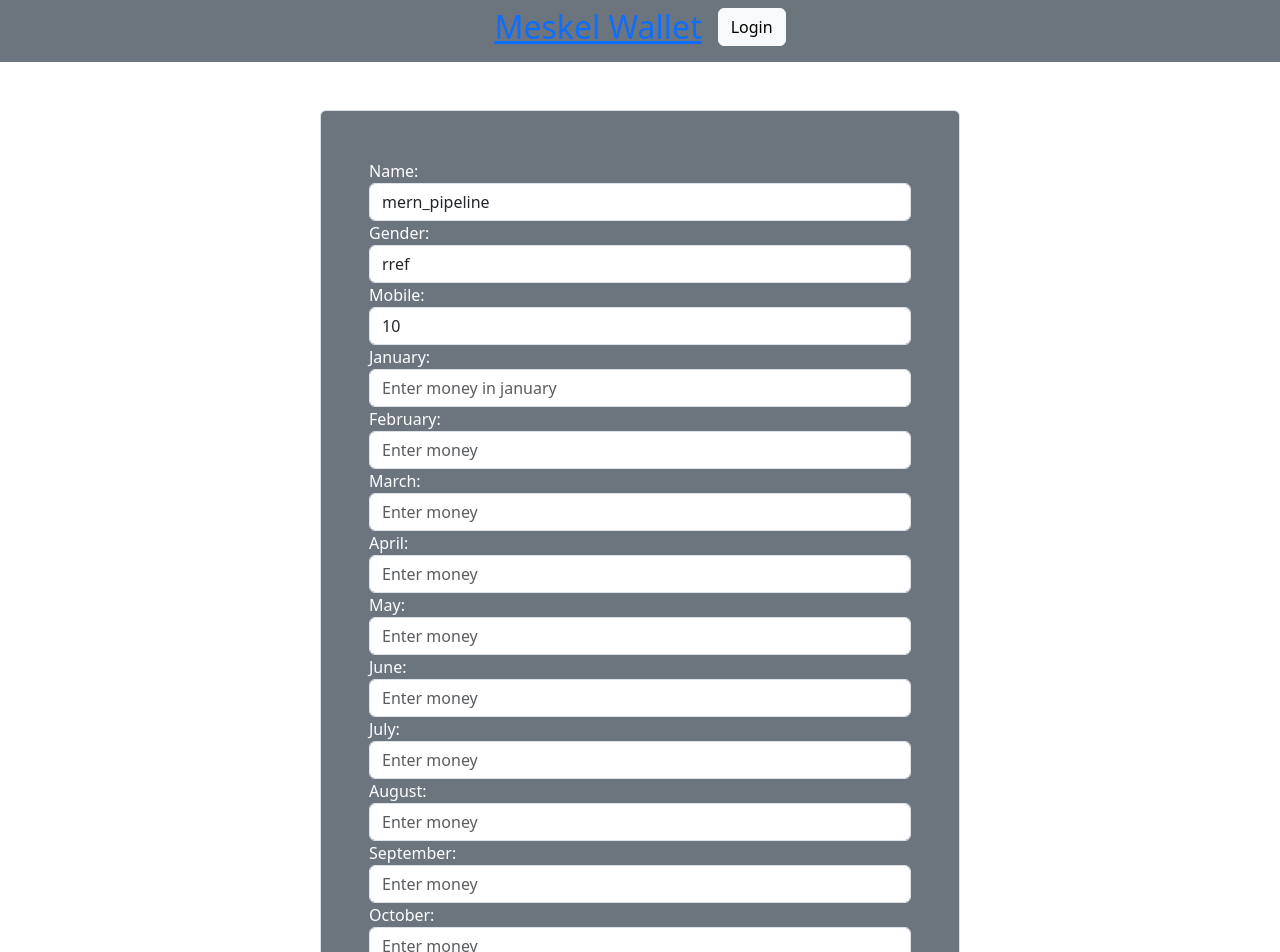
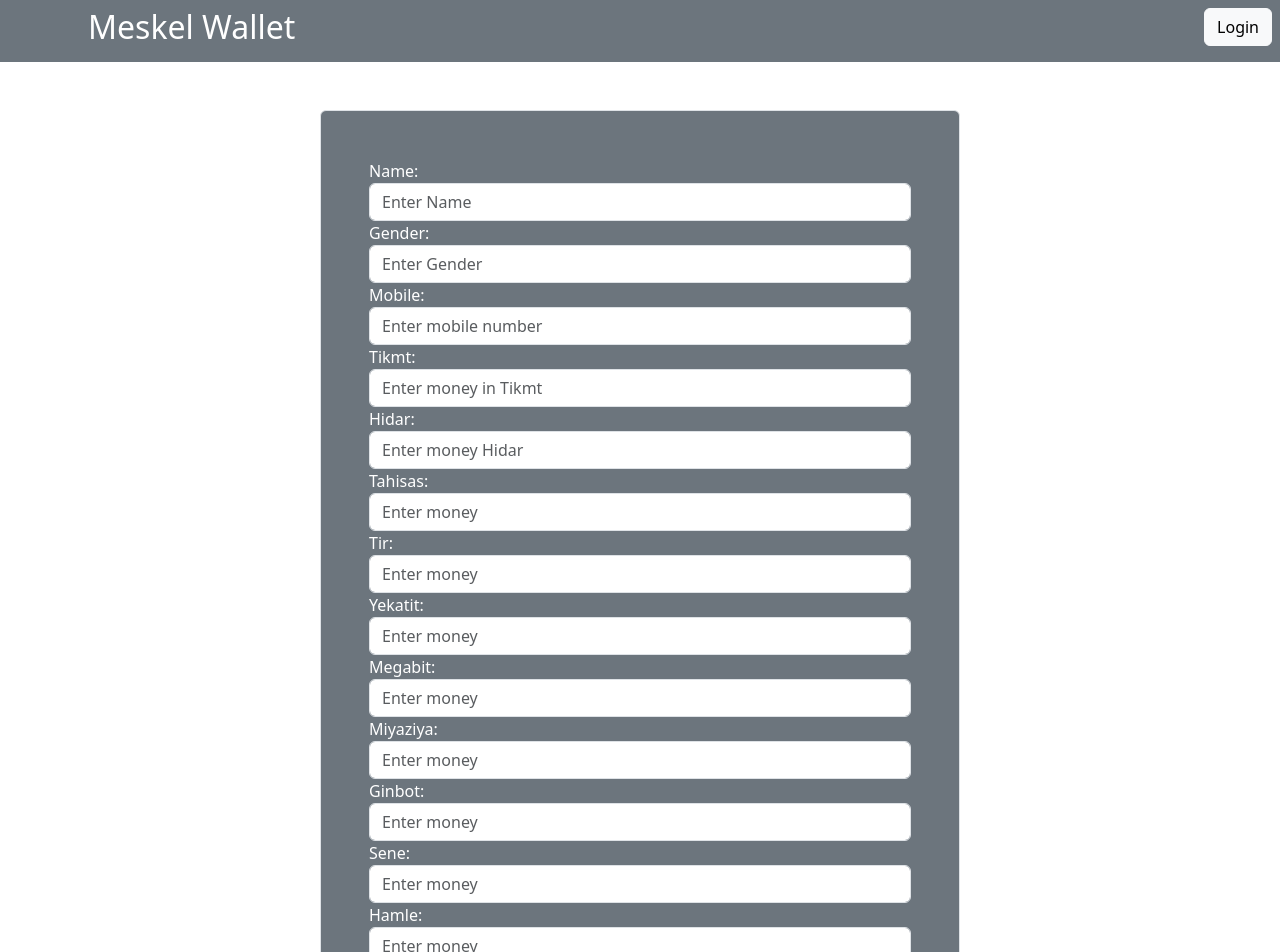
Before and after one commit to Betelhem-Belete/MeskelWallet_Client, a React (Vite) app: page /edit/02b48afb-0677-4556-8d06-d6d03f1ef16d in a window 1280 px wide. Shown: the top 952 px of the page. Built offline with nearby package versions, Linux system fonts and the light colour scheme; no server answers; data requests are answered from the project's data file.

Commit message:
updated full functinallity

```diff
--- a/db.json
+++ b/db.json
@@ -92,15 +92,16 @@
       "mobile": "32",
       "january": "",
       "february": "",
-      "march": "",
-      "april": "",
-      "may": "",
-      "june": "",
+      "march": "1",
+      "april": "1",
+      "may": "1",
+      "june": "11",
       "july": "",
-      "augest": "",
-      "september": "",
-      "november": "",
-      "december": ""
+      "augest": "12",
+      "september": "2",
+      "november": "33",
+      "december": "3",
+      "october": "32"
     },
     {
       "id": "37723814-a6c7-4308-96f8-3df50a0104b3",
@@ -109,7 +110,7 @@
       "mobile": "32",
       "january": "333",
       "february": "332",
-      "march": "",
+      "march": "444443",
       "april": "333",
       "may": "",
       "june": "333",
@@ -188,38 +189,22 @@
       "december": ""
     },
     {
-      "id": "78b4cee1-8011-45bb-9eac-a3e29d6c9f56",
-      "name": "first_jenkins_project",
-      "gender": "dvvvvvvv",
-      "mobile": "221",
+      "id": "438142f7-cbb0-4049-a32b-aa419797d7dd",
+      "name": "beti",
+      "gender": "f",
+      "mobile": "09",
       "january": "",
-      "february": "",
-      "march": "",
-      "april": "",
+      "february": "1",
+      "march": "1",
+      "april": "2",
       "may": "",
-      "june": "",
-      "july": "",
-      "augest": "",
-      "september": "",
-      "november": "",
-      "december": ""
-    },
-    {
-      "id": "3f33508a-8f41-4000-a8f4-c36cea147899",
-      "name": "mern_pipeline",
-      "gender": "dvvvvvvv",
-      "mobile": "221",
-      "january": "",
-      "february": "",
-      "march": "",
-      "april": "",
-      "may": "",
-      "june": "",
-      "july": "",
-      "augest": "",
-      "september": "",
-      "november": "",
-      "december": ""
+      "june": "3",
+      "july": "2",
+      "augest": "3",
+      "september": "2",
+      "november": "32",
+      "december": "",
+      "october": "3"
     }
   ]
 }
--- a/src/Components/Dashboard.jsx
+++ b/src/Components/Dashboard.jsx
@@ -6,21 +6,21 @@ import { useNavigate } from 'react-router-dom';
 
 const Dashboard = () => {
   const [people, setPeople] = useState({
-    id: uuid(),
     name: '',
     gender: '',
     mobile: '',
-    january: '',
-    february: '',
-    march: '',
-    april: '',
-    may: '',
-    june: '',
-    july: '',
-    augest: '',
-    september: '',
-    november: '',
-    december: '',
+    Tikmt: '',
+    Hidar: '',
+    Tahisas: '',
+    Tir: '',
+    Yekatit: '',
+    Megabit: '',
+    Miyaziya: '',
+    Ginbot: '',
+    Sene: '',
+    Hamle: '',
+    Nehase: '',
+    Meskerm: ''
   });
 
   const navigate = useNavigate();
@@ -32,13 +32,14 @@ const Dashboard = () => {
   const handleSubmit = (e) => {
     e.preventDefault();
     axios
-      .post('http://localhost:3030/people', people)
+      .post('http://localhost:3030/add', people)
       .then((result) => {
         alert('Person added sucessfully');
         navigate('/');
         console.log(result);
       })
       .catch((err) => console.log(err));
+      console.log("from dashboard",people)
   };
   return (
     <div className="d-flex w-100 justify-content-center align-items-center">
@@ -77,110 +78,120 @@ const Dashboard = () => {
             />
           </div>
           <div>
-            <label htmlFor="january">Money in January: </label>
+            <label htmlFor="Tikmt">Money in Tikmt: </label>
             <input
               type="number"
-              name="january"
+              name="Tikmt"
               className="form-control"
               placeholder="amount of money"
               onChange={handleInput}
             />
           </div>
           <div>
-            <label htmlFor="february">Money in February: </label>
+            <label htmlFor="Hidar">Money in Hidar: </label>
             <input
               type="number"
-              name="february"
+              name="Hidar"
               className="form-control"
               placeholder="amount of money"
               onChange={handleInput}
             />
           </div>
           <div>
-            <label htmlFor="march">Money in March: </label>
+            <label htmlFor="Tahisas">Money in Tahisas: </label>
             <input
               type="number"
-              name="march"
+              name="Tahisas"
               className="form-control"
               placeholder="amount of money"
               onChange={handleInput}
             />
           </div>
           <div>
-            <label htmlFor="aril">Money in April: </label>
+            <label htmlFor="Tir">Money in Tir: </label>
             <input
               type="number"
-              name="april"
+              name="Tir"
               className="form-control"
               placeholder="amount of money"
               onChange={handleInput}
             />
           </div>
           <div>
-            <label htmlFor="june">Money in June: </label>
+            <label htmlFor="Yekatit">Money in Yekatit: </label>
             <input
               type="number"
-              name="june"
+              name="Yekatit"
               className="form-control"
               placeholder="amount of money"
               onChange={handleInput}
             />
           </div>
           <div>
-            <label htmlFor="july">Money in July: </label>
+            <label htmlFor="Megabit">Money in Megabit: </label>
             <input
               type="number"
-              name="july"
+              name="Megabit"
               className="form-control"
               placeholder="amount of money"
               onChange={handleInput}
             />
           </div>
           <div>
-            <label htmlFor="augest">Money in August: </label>
+            <label htmlFor="Miyaziya">Money in Miyaziya: </label>
             <input
               type="number"
-              name="augest"
+              name="Miyaziya"
               className="form-control"
               placeholder="amount of money"
               onChange={handleInput}
             />
           </div>
           <div>
-            <label htmlFor="september">Money in September: </label>
+            <label htmlFor="Ginbot">Money in Ginbot: </label>
             <input
               type="number"
-              name="september"
+              name="Ginbot"
               className="form-control"
               placeholder="amount of money"
               onChange={handleInput}
             />
           </div>
           <div>
-            <label htmlFor="october">Money in October: </label>
+            <label htmlFor="Sene">Money in Sene: </label>
             <input
               type="number"
-              name="october"
+              name="Sene"
               className="form-control"
               placeholder="amount of money"
               onChange={handleInput}
             />
           </div>
           <div>
-            <label htmlFor="november">Money in November:: </label>
+            <label htmlFor="Hamle">Money in Hamle:: </label>
             <input
               type="number"
-              name="november"
+              name="Hamle"
               className="form-control"
               placeholder="amount of money"
               onChange={handleInput}
             />
           </div>
           <div>
-            <label htmlFor="december">Money in December: </label>
+            <label htmlFor="Nehase">Money in Nehase: </label>
             <input
               type="number"
-              name="december"
+              name="Nehase"
+              className="form-control"
+              placeholder="amount of money"
+              onChange={handleInput}
+            />
+          </div>
+          <div>
+            <label htmlFor="Meskerm">Money in Meskerm: </label>
+            <input
+              type="number"
+              name="Meskerm"
               className="form-control"
               placeholder="amount of money"
               onChange={handleInput}
--- a/src/Components/Edit.jsx
+++ b/src/Components/Edit.jsx
@@ -6,27 +6,27 @@ const Edit = () => {
   const { id } = useParams(); //take id from url
 
   const [people, setPeople] = useState({
-    id: id,
     name: '',
     gender: '',
     mobile: '',
-    january: '',
-    february: '',
-    march: '',
-    april: '',
-    may: '',
-    june: '',
-    july: '',
-    augest: '',
-    september: '',
-    november: '',
-    december: '',
+    Tikmt: '',
+    Hidar: '',
+    Tahisas: '',
+    Tir: '',
+    Yekatit: '',
+    Megabit: '',
+    Miyaziya: '',
+    Ginbot: '',
+    Sene: '',
+    Hamle: '',
+    Nehase: '',
+    Meskerm: '',
   });
 
   //get/fetch the data or record
   useEffect(() => {
     axios
-      .get('http://localhost:3030/people/' + id)
+      .get('http://localhost:3030/' + id)
       .then((result) => setPeople(result.data))
       .catch((err) => console.log(err));
   }, []);
@@ -40,7 +40,7 @@ const Edit = () => {
   const handleSubmit = (e) => {
     e.preventDefault();
     axios
-      .put('http://localhost:3030/people/' + id, people)
+      .put('http://localhost:3030/edit/' + id, people)
       .then((result) => {
         alert('Person Updated sucessfully');
         navigate('/');
@@ -88,135 +88,135 @@ const Edit = () => {
             />
           </div>
           <div>
-            <label htmlFor="january">January: </label>
+            <label htmlFor="Tikmt">Tikmt: </label>
             <input
               type="number"
-              name="january"
+              name="Tikmt"
               className="form-control"
-              placeholder="Enter money in january"
+              placeholder="Enter money in Tikmt"
               onChange={handleInput}
-              value={people.january}
+              value={people.Tikmt}
             />
           </div>
           <div>
-            <label htmlFor="mobile">February: </label>
+            <label htmlFor="Hidar">Hidar: </label>
             <input
               type="number"
-              name="february"
+              name="Hidar"
+              className="form-control"
+              placeholder="Enter money Hidar"
+              onChange={handleInput}
+              value={people.Hidar}
+            />
+          </div>
+          <div>
+            <label htmlFor="Tahisas">Tahisas: </label>
+            <input
+              type="number"
+              name="Tahisas"
               className="form-control"
               placeholder="Enter money"
               onChange={handleInput}
-              value={people.february}
+              value={people.Tahisas}
             />
           </div>
           <div>
-            <label htmlFor="march">March: </label>
+            <label htmlFor="april">Tir: </label>
             <input
               type="number"
-              name="march"
+              name="Tir"
               className="form-control"
               placeholder="Enter money"
               onChange={handleInput}
-              value={people.march}
+              value={people.Tir}
             />
           </div>
           <div>
-            <label htmlFor="april">April: </label>
+            <label htmlFor="Yekatit">Yekatit: </label>
             <input
               type="number"
-              name="april"
+              name="Yekatit"
               className="form-control"
               placeholder="Enter money"
               onChange={handleInput}
-              value={people.april}
+              value={people.Yekatit}
             />
           </div>
           <div>
-            <label htmlFor="may">May: </label>
+            <label htmlFor="Megabit">Megabit: </label>
             <input
               type="number"
-              name="may"
+              name="Megabit"
               className="form-control"
               placeholder="Enter money"
               onChange={handleInput}
-              value={people.may}
+              value={people.Megabit}
             />
           </div>
           <div>
-            <label htmlFor="june">June: </label>
+            <label htmlFor="Miyaziya">Miyaziya: </label>
             <input
               type="number"
-              name="june"
+              name="Miyaziya"
               className="form-control"
               placeholder="Enter money"
               onChange={handleInput}
-              value={people.june}
+              value={people.Miyaziya}
             />
           </div>
           <div>
-            <label htmlFor="july">July: </label>
+            <label htmlFor="Ginbot">Ginbot: </label>
             <input
               type="number"
-              name="july"
+              name="Ginbot"
               className="form-control"
               placeholder="Enter money"
               onChange={handleInput}
-              value={people.july}
+              value={people.Ginbot}
             />
           </div>
           <div>
-            <label htmlFor="augest">August: </label>
+            <label htmlFor="Sene">Sene: </label>
             <input
               type="number"
-              name="augest"
+              name="Sene"
               className="form-control"
               placeholder="Enter money"
               onChange={handleInput}
-              value={people.augest}
+              value={people.Sene}
             />
           </div>
           <div>
-            <label htmlFor="september">September: </label>
+            <label htmlFor="Hamle">Hamle: </label>
             <input
               type="number"
-              name="september"
+              name="Hamle"
               className="form-control"
               placeholder="Enter money"
               onChange={handleInput}
-              value={people.september}
+              value={people.Hamle}
             />
           </div>
           <div>
-            <label htmlFor="october">October: </label>
+            <label htmlFor="Nehase">Nehase: </label>
             <input
               type="number"
-              name="october"
+              name="Nehase"
               className="form-control"
               placeholder="Enter money"
               onChange={handleInput}
-              value={people.october}
+              value={people.Nehase}
             />
           </div>
           <div>
-            <label htmlFor="november">November: </label>
+            <label htmlFor="Meskerm">Meskerm: </label>
             <input
               type="number"
-              name="november"
+              name="Meskerm"
               className="form-control"
               placeholder="Enter money"
               onChange={handleInput}
-              value={people.november}
-            />
-          </div>
-          <div>
-            <label htmlFor="december">December: </label>
-            <input
-              type="number"
-              name="december"
-              className="form-control"
-              placeholder="Enter money"
-              onChange={handleInput}
-              value={people.december}
+              value={people.Meskerm}
             />
           </div>
           <button className="btn btn-info mt-1">Edit</button>
--- a/src/Components/Home.jsx
+++ b/src/Components/Home.jsx
@@ -1,25 +1,27 @@
 import React, { useEffect, useState } from 'react';
 import 'bootstrap/dist/css/bootstrap.min.css';
 import axios from 'axios';
-import { v4 as uuid } from 'uuid';
 import { Link, useNavigate } from 'react-router-dom';
+import { UseAuthContext } from "../Hooks/useAuthContext";
 
 const Home = () => {
   const [people, setPeople] = useState([]);
   const navigate = useNavigate();
+  const { user } = UseAuthContext();
 
   useEffect(() => {
     axios
-      .get('http://localhost:3030/people')
+      .get('http://localhost:3030/')
       .then((result) => setPeople(result.data))
       .catch((err) => console.log(err));
-  },[]);
-
+  }, []);
+  console.log("from HOme", people)
+  ////////
   const handleDelete = (id) => {
     const confirm = window.confirm('Do you want to delete?');
     if (confirm) {
       axios
-        .delete('http://localhost:3030/people/' + id)
+        .delete('http://localhost:3030/delete/' + id)
         .then((result) => {
           alert('record deleted');
           navigate('/');
@@ -38,54 +40,55 @@ const Home = () => {
                   <th>Name</th>
                   <th>Gender</th>
                   <th>Mobile</th>
-                  <th>January</th>
-                  <th>February</th>
-                  <th>March</th>
-                  <th>April</th>
-                  <th>May</th>
-                  <th>June</th>
-                  <th>July</th>
-                  <th>August</th>
-                  <th>September</th>
-                  <th>October</th>
-                  <th>November</th>
-                  <th>December</th>
+                  <th>Tikmt</th>
+                  <th>Hidar</th>
+                  <th>Tahisas</th>
+                  <th>Tir</th>
+                  <th>Yekatit</th>
+                  <th>Megabit</th>
+                  <th>Miyaziya</th>
+                  <th>Ginbot</th>
+                  <th>Sene</th>
+                  <th>Hamle</th>
+                  <th>Nehase</th>
+                  <th>Meskerm</th>
                   <th>Action</th>
                 </tr>
               </thead>
               <tbody>
                 {people.map((person) => (
-                  <tr key={person.id}>
-                    <td>{person.name}</td>
-                    <td>{person.gender}</td>
-                    <td>{person.mobile}</td>
-                    <td>{person.january}</td>
-                    <td>{person.february}</td>
-                    <td>{person.march}</td>
-                    <td>{person.april}</td>
-                    <td>{person.may}</td>
-                    <td>{person.june}</td>
-                    <td>{person.july}</td>
-                    <td>{person.august}</td>
-                    <td>{person.september}</td>
-                    <td>{person.october}</td>
-                    <td>{person.november}</td>
-                    <td>{person.december}</td>
+                  <tr key={person._id}>
+                    <td>{person.name ? person.name : '--'}</td>
+                    <td>{person.gender ? person.gender : '--'}</td>
+                    <td>{person.mobile ? person.mobile : '--'}</td>
+                    <td>{person.Tikmt ? person.Tikmt : '--'}</td>
+                    <td>{person.Hidar ? person.Hidar : '--'}</td>
+                    <td>{person.Tahisas ? person.Tahisas : '--'}</td>
+                    <td>{person.Tir ? person.Tir : '--'}</td>
+                    <td>{person.Yekatit ? person.Yekatit : '--'}</td>
+                    <td>{person.Megabit ? person.Megabit : '--'}</td>
+                    <td>{person.Miyaziya ? person.Miyaziya : '--'}</td>
+                    <td>{person.Ginbot ? person.Ginbot : '--'}</td>
+                    <td>{person.Sene ? person.Sene : '--'}</td>
+                    <td>{person.Hamle ? person.Hamle : '--'}</td>
+                    <td>{person.Nehase ? person.Nehase : '--'}</td>
+                    <td>{person.Meskerm ? person.Meskerm : '--'}</td>
+
                     <td>
-                      <div className="d-flex justify-content-between align-items-center">
+                      {user && <div className="d-flex justify-content-between align-items-center">
                         <Link
-                          to={`/edit/${person.id}`}
+                          to={`/edit/${person._id}`}
                           className="btn btn-success btn-sm"
                         >
                           Edit
                         </Link>
                         <button
-                          onClick={() => handleDelete(person.id)}
+                          onClick={() => handleDelete(person._id)}
                           className="btn btn-danger btn-sm"
                         >
                           Delete
                         </button>
-                      </div>
+                      </div>}
                     </td>
                   </tr>
                 ))}
--- a/src/Components/Navbar.jsx
+++ b/src/Components/Navbar.jsx
@@ -1,8 +1,7 @@
 import React from 'react';
 import { Link } from 'react-router-dom';
-import { UseAuthContext } from "../Hooks/useAuthContext";
-import { UseLogout } from "../Hooks/useLogout";
-
+import { UseAuthContext } from '../Hooks/useAuthContext';
+import { UseLogout } from '../Hooks/useLogout';
 
 const Navbar = () => {
   const { logout } = UseLogout();
@@ -13,15 +12,20 @@ const Navbar = () => {
 
   return (
     <div>
-    <div className="d-flex justify-content-center bg-secondary text-light p-2 w-100 ">
-      <h2><Link to='/'>Meskel Wallet</Link></h2>
-    <div className="btns">
+      <div className="d-flex justify-content-between bg-secondary text-light p-2 w-100">
+        <div>
+          <h2>
+            <Link to="/" style={{ color: 'white', textDecoration: 'none', marginLeft: '5rem' }}>
+              Meskel Wallet
+            </Link>
+          </h2>
+        </div>
+        <div className="btns">
           {user && (
-                <Link to="/Dashboard" className="btn btn-secondary btn-sm mb-2">Dashboard</Link>
-
+            <Link to="/Dashboard" className="btn btn-secondary btn-sm mb-2">
+              Dashboard
+            </Link>
           )}
-        </div>
-    <div className="btns">
           {!user && (
             <Link to="/login">
               <button className="btn btn-light ms-3">Login</button>
@@ -35,9 +39,9 @@ const Navbar = () => {
             </Link>
           )}
         </div>
-  </div>
-  </div>
-  )
+      </div>
+    </div>
+  );
 };
 
 export default Navbar;
--- a/src/Hooks/useLogin.jsx
+++ b/src/Hooks/useLogin.jsx
@@ -11,7 +11,7 @@ export const useLogin = () => {
   const login = async (Email, password) => {
     setIsLoading(true);
     const response = await fetch(
-      'https://gebeyachn-server-apiendpoint.onrender.com/ip/user/login',
+      'http://localhost:3030/login',
       {
         method: 'POST',
         headers: {
```
